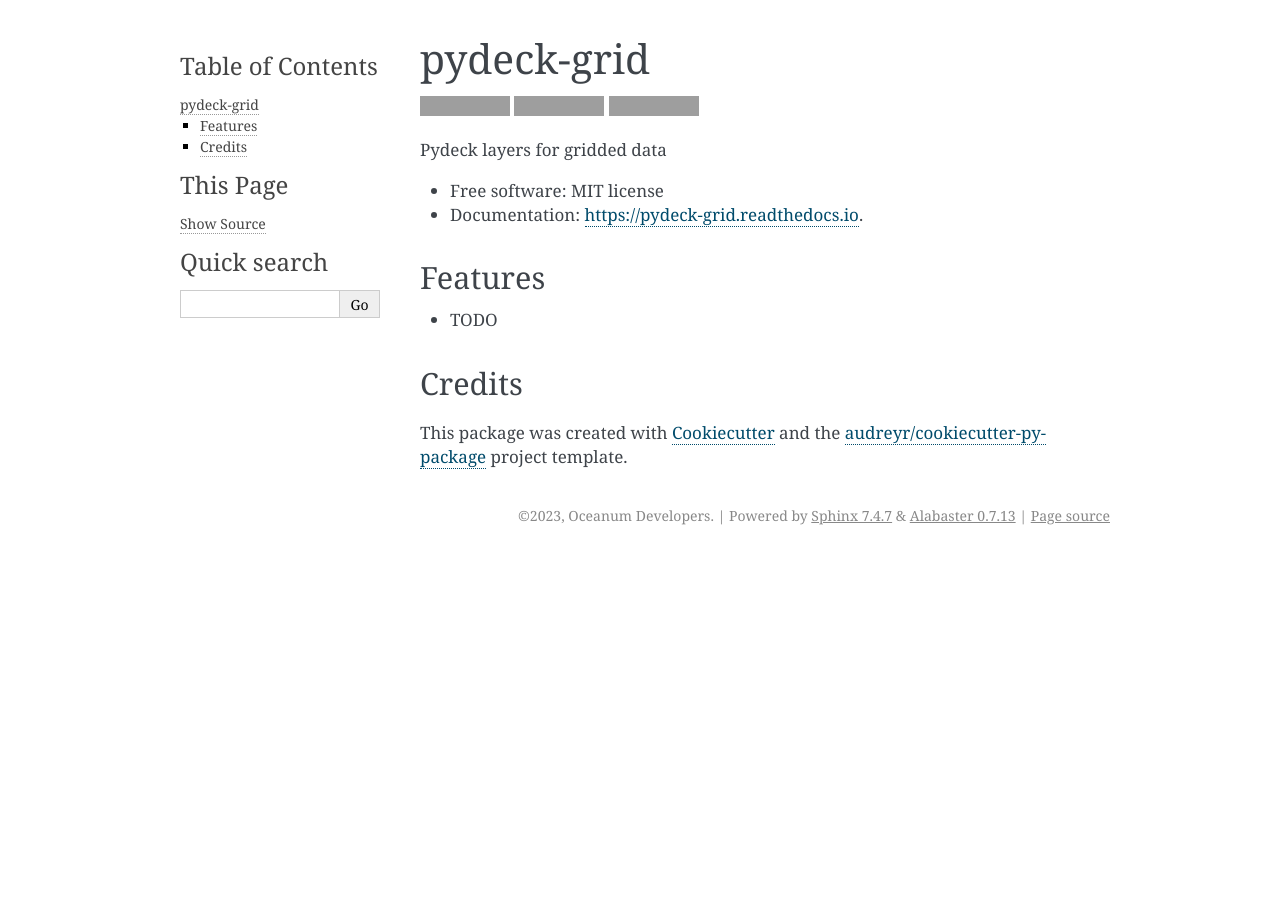
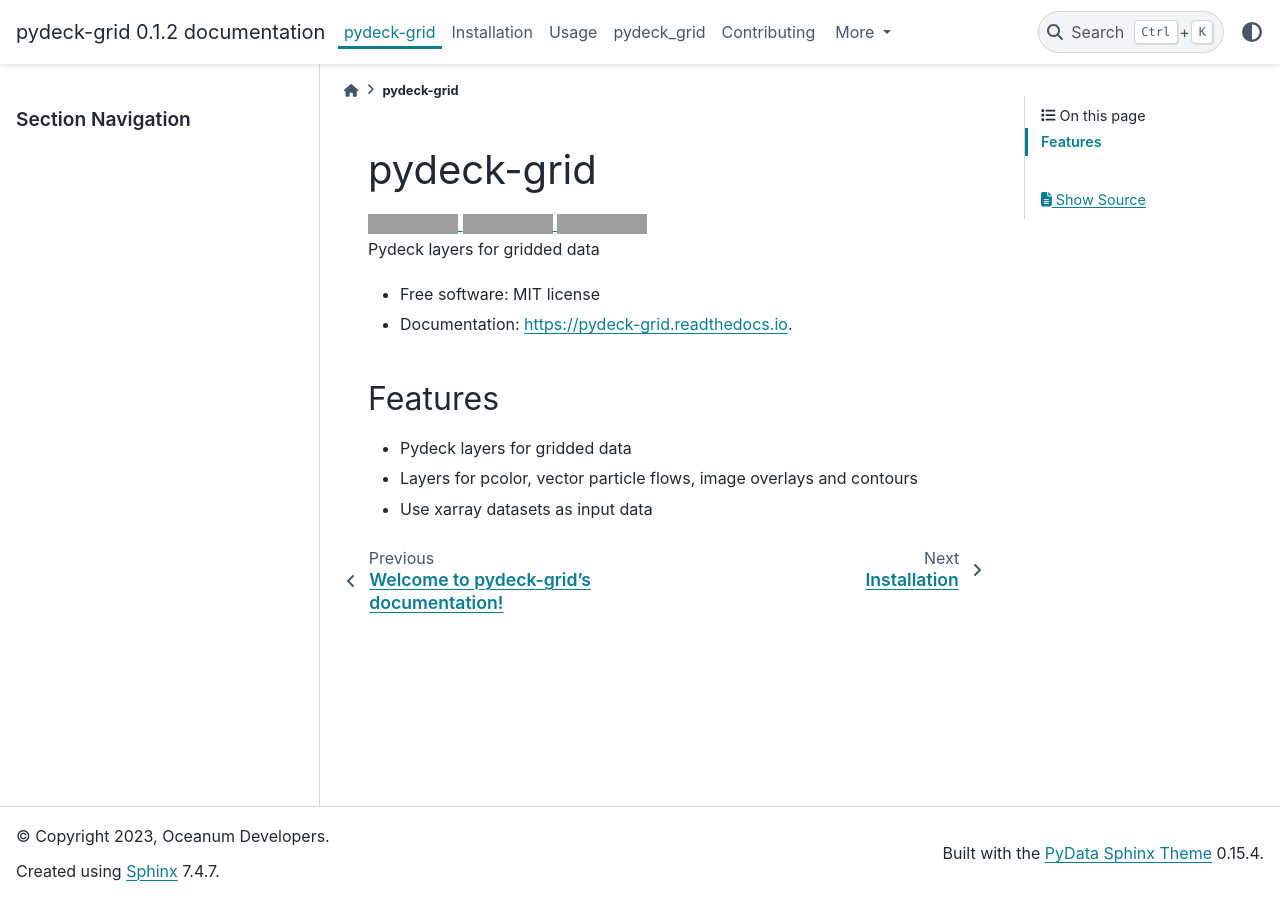
Before and after one commit to oceanum-io/pydeck-grid, a Sphinx documentation site: the page built from docs/readme.rst, in a window 1280 px wide. Built offline with Sphinx 7.4.7 and the PyData theme 0.15.4, drawn with Linux system fonts in a browser that asks for light colours; grey boxes are pictures that could not be loaded.

Commit message:
Update docs

```diff
--- a/HISTORY.rst
+++ b/HISTORY.rst
@@ -6,3 +6,9 @@
 ------------------
 
 * First release on PyPI.
+
+
+0.1.2 (2023-05-01)
+------------------
+
+* Revise docs
--- a/README.rst
+++ b/README.rst
@@ -26,12 +26,6 @@
 Features
 --------
 
-* TODO
-
-Credits
--------
-
-This package was created with Cookiecutter_ and the `audreyr/cookiecutter-pypackage`_ project template.
-
-.. _Cookiecutter: https://github.com/audreyr/cookiecutter
-.. _`audreyr/cookiecutter-pypackage`: https://github.com/audreyr/cookiecutter-pypackage
+* Pydeck layers for gridded data
+* Layers for pcolor, vector particle flows, image overlays and contours
+* Use xarray datasets as input data
--- a/docs/conf.py
+++ b/docs/conf.py
@@ -33,7 +33,13 @@
 
 # Add any Sphinx extension module names here, as strings. They can be
 # extensions coming with Sphinx (named 'sphinx.ext.*') or your custom ones.
-extensions = ["sphinx.ext.autodoc", "sphinx.ext.viewcode"]
+extensions = [
+    "sphinx.ext.autodoc",
+    "sphinx.ext.autosummary",
+    "sphinx.ext.viewcode",
+    "sphinx.ext.napoleon",
+]
+
 
 # Add any paths that contain templates here, relative to this directory.
 templates_path = ["_templates"]
@@ -85,7 +91,7 @@
 # The theme to use for HTML and HTML Help pages.  See the documentation for
 # a list of builtin themes.
 #
-html_theme = "alabaster"
+html_theme = "pydata_sphinx_theme"
 
 # Theme options are theme-specific and customize the look and feel of a
 # theme further.  For a list of options available for each theme, see the
@@ -159,3 +165,5 @@
         "Miscellaneous",
     ),
 ]
+autoclass_content = "both"
+add_module_names = False
--- a/pydeck_grid/__init__.py
+++ b/pydeck_grid/__init__.py
@@ -4,7 +4,7 @@
 
 __author__ = """Oceanum Developers"""
 __email__ = "developers@oceanum.science"
-__version__ = "0.1.0"
+__version__ = "0.1.2"
 
 from .pcolor import PcolorLayer
 from .particle import ParticleLayer, PartmeshLayer
--- a/setup.py
+++ b/setup.py
@@ -3,6 +3,7 @@
 
 """The setup script."""
 
+import pydeck_grid
 from setuptools import setup, find_packages
 
 with open("README.rst") as readme_file:
@@ -46,6 +47,6 @@
     test_suite="tests",
     tests_require=test_requirements,
     url="https://github.com/oceanum-io/pydeck_grid",
-    version="0.1.2",
+    version=pydeck_grid.__version__,
     zip_safe=False,
 )
```
Also changed, not shown: docs/pydeck_grid.rst (+7 -31 lines), 6 other files.
